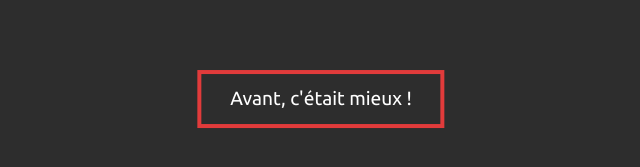
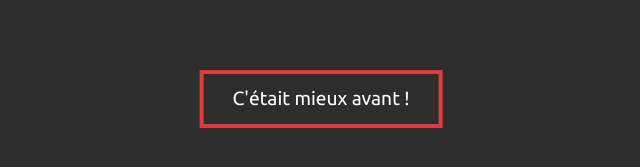
Before and after one commit to JeanAbbiateci/cetaitbienmieuxavant, a plain HTML site: page index.html in a window 1280 px wide. Shown: the part 301-468 px from the top of the page, 319-959 px from the left. Drawn offline with nearby package versions, Linux system fonts and the light colour scheme.

Commit message:
Update index.html

```diff
--- a/index.html
+++ b/index.html
@@ -4,8 +4,8 @@
   <meta charset="UTF-8">
   <title>Avant, c'était mieux !</title>
 
-  	<link rel="image_src" href="ocial.jpg" />
-	<meta property="og:title" content="Avant, c'était mieux !" />
+  	<link rel="image_src" href="social.jpg" />
+	<meta property="og:title" content="C'était mieux avant !" />
 
 	<meta property="og:image" content="social.png" />
 	<meta property="og:type" content="article" />
@@ -14,7 +14,7 @@
 	<!-- TWITTER -->
 	<meta name="twitter:card" content="summary_large_image" />
 
-	<meta name="twitter:description" content="Avant, c'était mieux !" />
+	<meta name="twitter:description" content="C'était mieux avant !" />
 	<meta name="twitter:image" content="social.png" />
 
   <link rel="stylesheet" href="https://cdnjs.cloudflare.com/ajax/libs/meyer-reset/2.0/reset.min.css">
@@ -29,7 +29,7 @@
 <body>
   <section class="action">
   <div class="load center">
-    <p>Avant, c'était mieux&nbsp;!</p>
+    <p>C'était mieux&nbsp;avant !</p>
     <div class="loader"></div>
   </div>
 </section>
```
